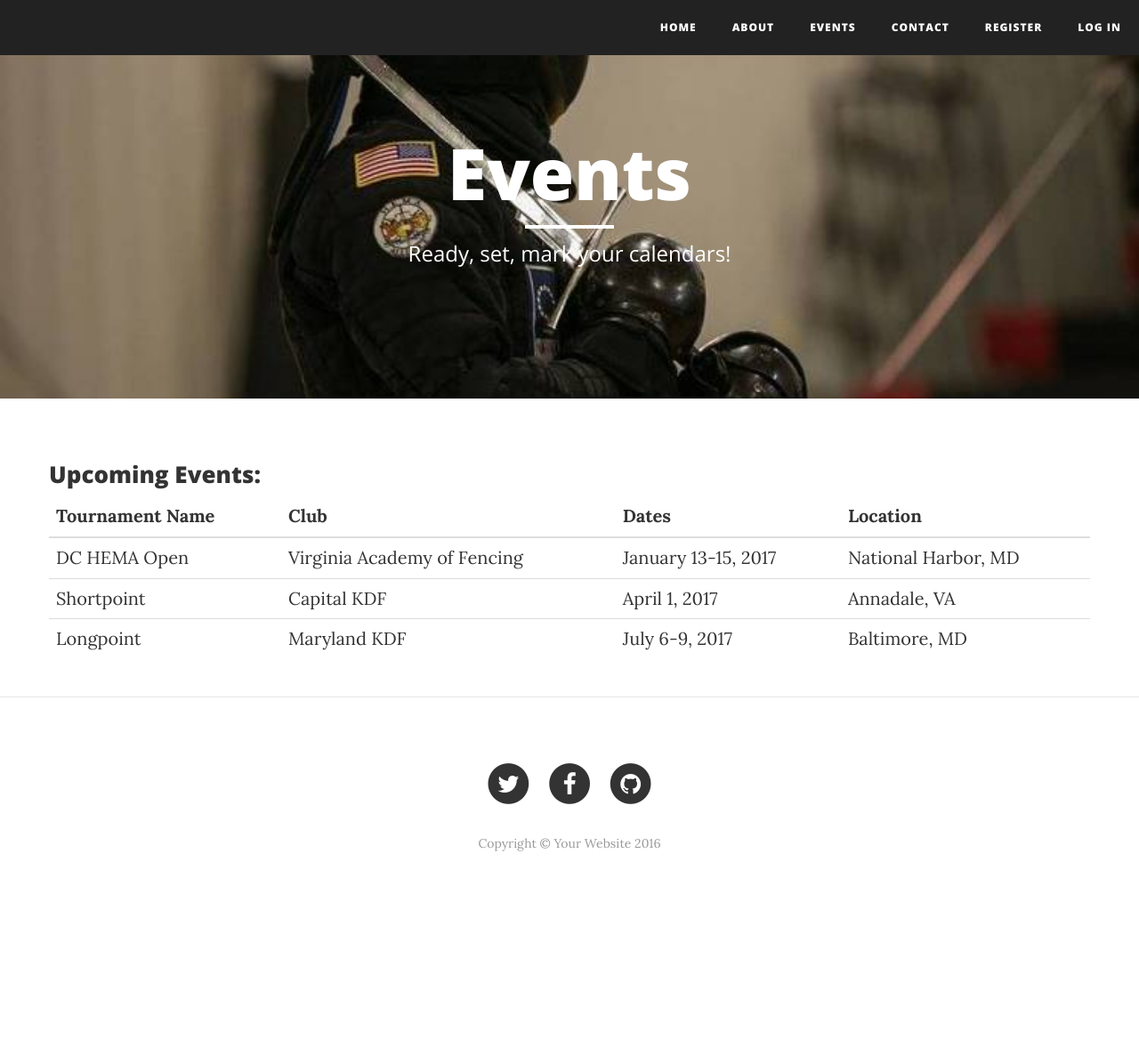
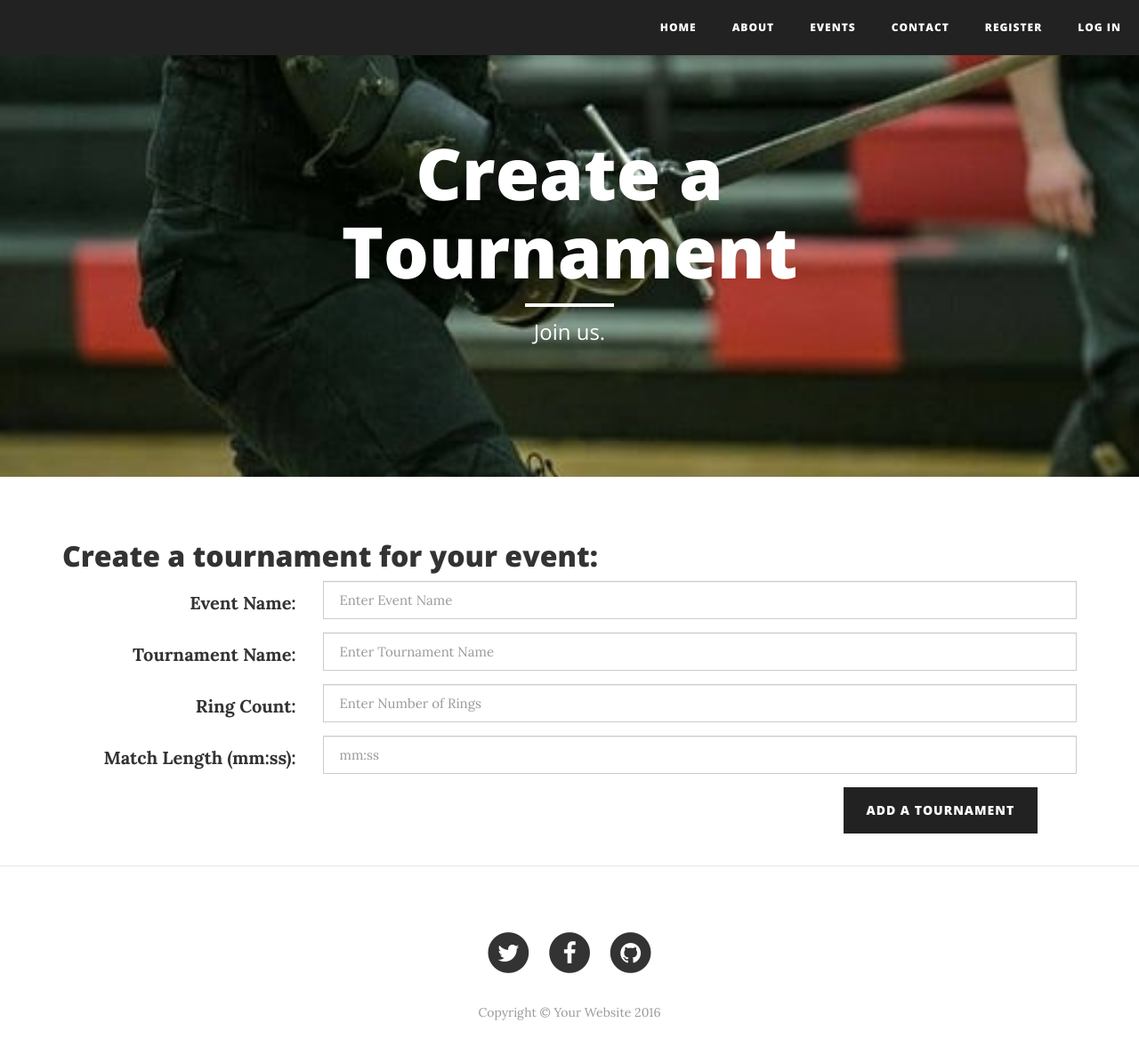
Before and after one commit to smiller657/vorward, a Flask app: page /tourneyForm in a window 1280 px wide. Shown: the top 1177 px of the page at 89% size. Before the commit the page ends 1024 px from the top, so only its background shows below. Run offline with Flask 2, Linux system fonts and the light colour scheme; some libraries are stand-ins or nearby versions.

Commit message:
Front end of Tournament form

```diff
--- a/server.py
+++ b/server.py
@@ -65,11 +65,7 @@ def tourneyFormPage():
         user = [session['userName'], session['email']]
     else:
         user = ['', '']
-    hasEvents = True
-    events = [{'tourney': 'DC HEMA Open', 'club': 'Virginia Academy of Fencing', 'dates': 'January 13-15, 2017', 'location': 'National Harbor, MD'},
-    {'tourney': 'Shortpoint', 'club': 'Capital KDF', 'dates': 'April 1, 2017', 'location': 'Annadale, VA'},
-    {'tourney': 'Longpoint', 'club': 'Maryland KDF', 'dates': 'July 6-9, 2017', 'location': 'Baltimore, MD'}]
-    return render_template('events.html', eventsAvailable=hasEvents, events=events, user=user)
+    return render_template('tourneyForm.html', user=user)
 
 @app.route('/matchForm')
 def matchFormPage():
--- a/templates/tourneyForm.html
+++ b/templates/tourneyForm.html
@@ -6,7 +6,7 @@
         <div class="row">
             <div class="col-lg-8 col-lg-offset-2 col-md-10 col-md-offset-1">
                 <div class="page-heading">
-                    <h1>Create an Account</h1>
+                    <h1>Create a Tournament</h1>
                     <hr class="small">
                     <span class="subheading">Join us.</span>
                 </div>
@@ -17,73 +17,36 @@
 
 <!-- Main Content -->
 <div class="container">
-    <form class="form-horizontal" method='POST' action="/accountCreated">
-        <h2>Create a Vorward account:</h2>
-         <div class="form-group">
-            <input type="hidden" name="formType" value="registerForm">
-        </div>
+    <form class="form-horizontal" method='POST' action="/createTournament">
+        <h2>Create a tournament for your event:</h2>
         <div class="form-group">
-            <label class="control-label col-sm-2" for="fname">First Name:</label>
-            <div class="col-sm-10">
-                <input type="fname" class="form-control" name="fname" placeholder="Enter First Name" maxlength="50" required>
+            <label class="control-label col-sm-3" for="event">Event Name:</label>
+            <div class="col-sm-9">
+                <input type="text" class="form-control" name="event" placeholder="Enter Event Name" maxlength="50" required>
             </div>
         </div>
         <div class="form-group">
-            <label class="control-label col-sm-2" for="lname">Last Name:</label>
-            <div class="col-sm-10">
-                <input type="lname" class="form-control" name="lname" placeholder="Enter Last Name" maxlength="50" required>
+            <label class="control-label col-sm-3" for="tournament">Tournament Name:</label>
+            <div class="col-sm-9">
+                <input type="text" class="form-control" name="tournament" placeholder="Enter Tournament Name" maxlength="50" required>
+            </div>
+        </div>
+        <div class="form-group">
+            <label class="control-label col-sm-3" for="rings">Ring Count:</label>
+            <div class="col-sm-9">
+                <input type="number" class="form-control" name="rings" placeholder="Enter Number of Rings">
+            </div>
+        </div>
+        <div class="form-group">
+            <label class="control-label col-sm-3" for="matchLength">Match Length (mm:ss):</label>
+            <div class="col-sm-9">
+                <input type="text" class="form-control" name="matchLength" placeholder="mm:ss">
             </div>
         </div>
 
         <div class="form-group">
-            <label class="control-label col-sm-2" for="pwd">Password:</label>
-            <div class="col-sm-10">
-                <input type="password" class="form-control" name="pwd" placeholder="Enter Password" required>
-            </div>
-        </div>
-        <div class="form-group">
-            <label class="control-label col-sm-2" for="email">Email:</label>
-            <div class="col-sm-10">
-                <input type="email" class="form-control" name="email" placeholder="Enter Email" maxlength="100" required>
-            </div>
-        </div>
-        <div class="form-group">
-            <label class="control-label col-sm-2" for="club">Club Affliation:</label>
-            <div class="col-sm-10">
-                <input type="club" class="form-control" name="club" placeholder="Enter Club Affliation" maxlength="50">
-            </div>
-        </div>
-           <div class="form-group">
-            <label class="control-label col-sm-2" for="region">Region:</label>
-            <div class="col-sm-10">
-            <select class="form-control" id="region" name="region" size="1" required>
-                <option selected disabled value=''>Choose...</option>
-                <option>Africa</option>
-                <option>Asia</option>
-                <option>Australia</option>
-                <option>Canada</option>
-                <option>Europe</option>
-                <option>Latin America</option>
-                <option>South America</option>
-                <option>US - Northeast</option>
-                <option>US - Southeast</option>
-                <option>US - Northwest</option>
-                <option>US - Southeast</option>
-                <option>US - Midwest</option>
-            </select>
-            </div>
-        </div>
-        <div class="form-group">
-            <div class="col-sm-offset-2 col-sm-10">
-                <div class="checkbox">
-                    <label><input type="checkbox" name="news" value="news"> Yes, send me updates from Vorward.</label>
-                </div>
-            </div>
-        </div>
-
-        <div class="form-group">
-            <div class="col-sm-offset-2 col-sm-10">
-                <button type="submit"class="btn btn-default">Submit</button>
+            <div class="col-sm-offset-9 col-sm-3">
+                <button type="submit" class="btn btn-default">Add a Tournament</button>
             </div>
         </div>
     </form>
```
